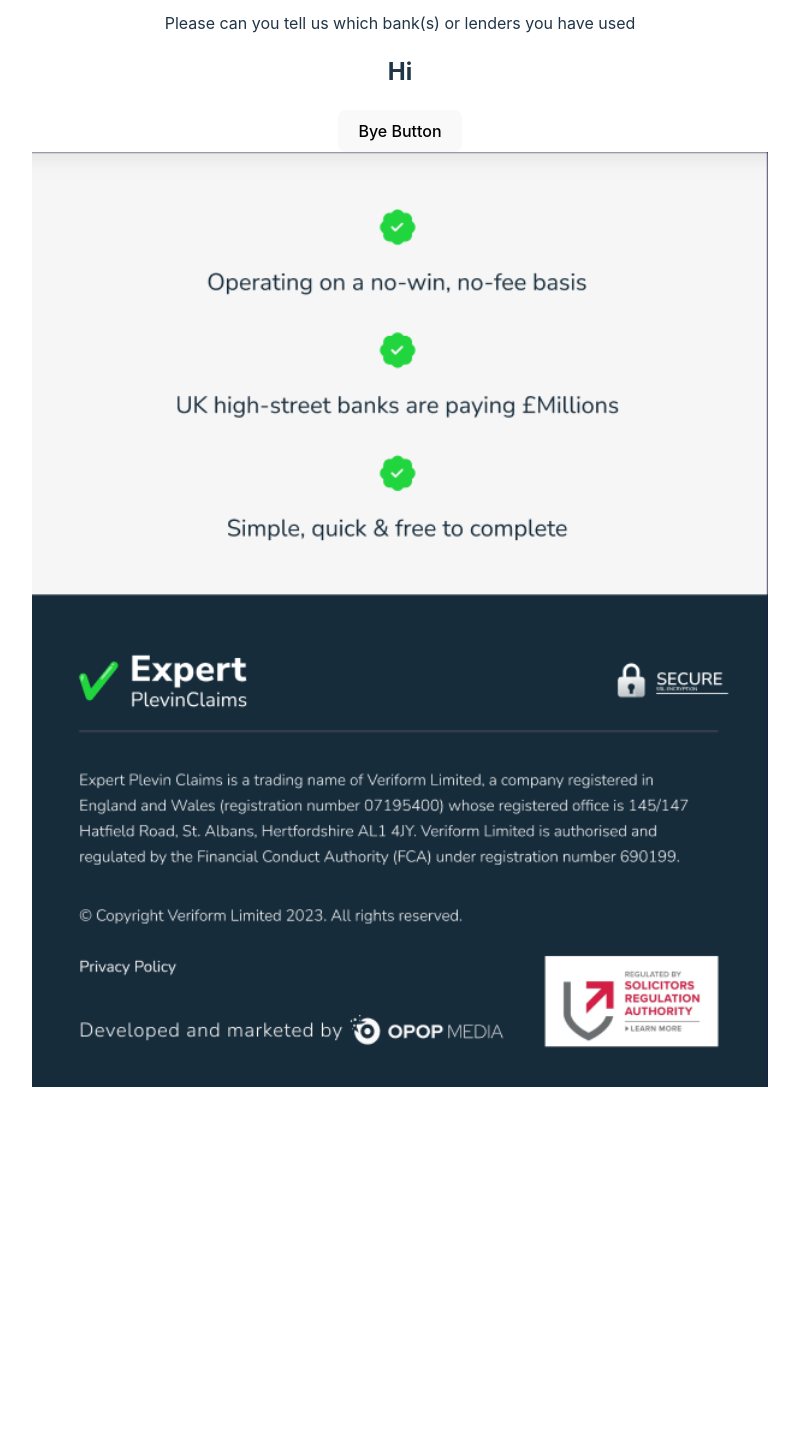
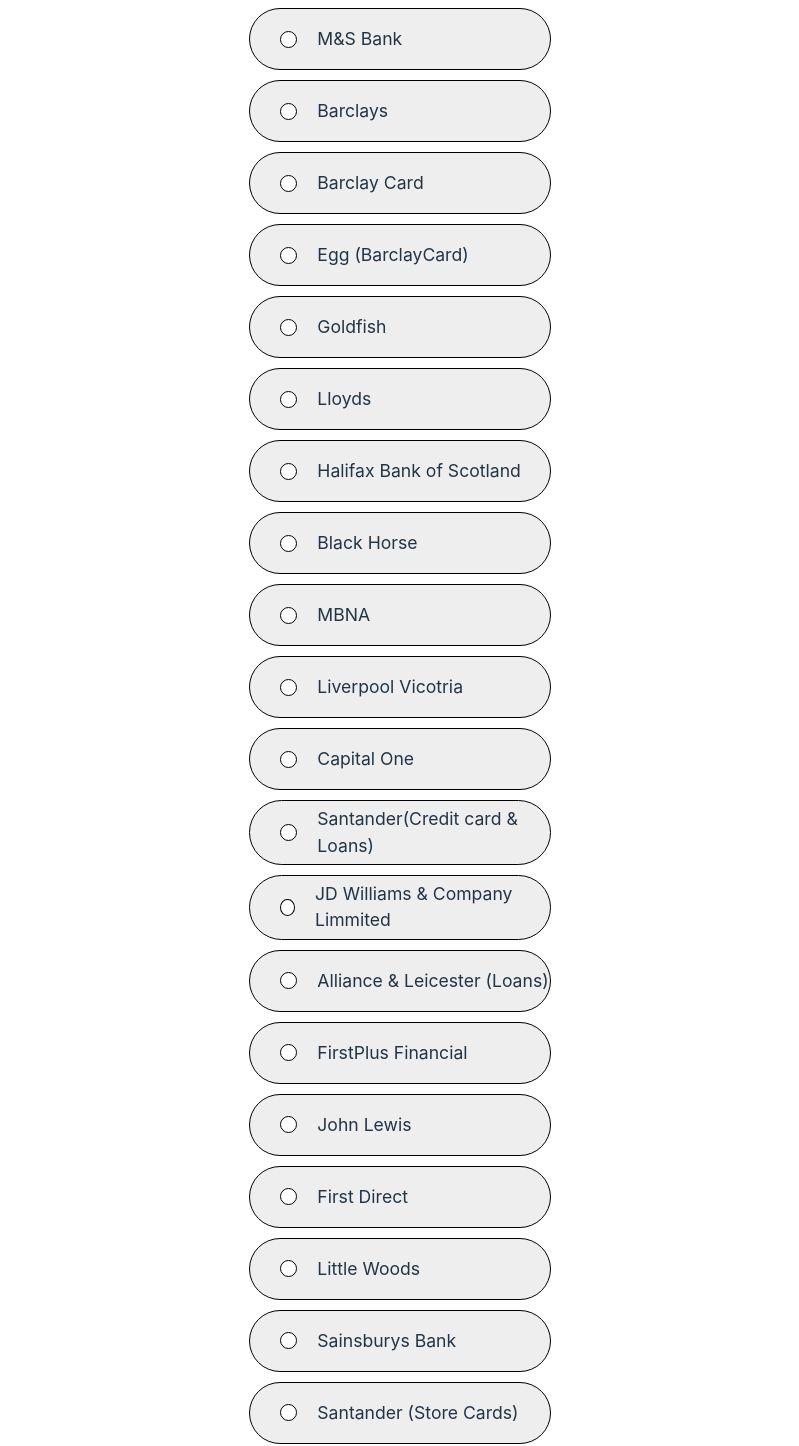
Before and after one commit to DeanTS96/TypeScript-React-MobileView, a React (Vite) app: page /form/page2 in a window 1280 px wide. Shown: the part 258-1704 px from the top of the page, without its empty margins (240-1039 px from the left). Before the commit the page ends 1351 px from the top, so only its background shows below. Built offline with nearby package versions, Linux system fonts and the light colour scheme.

Commit message:
implimented page2

```diff
--- a/src/App.css
+++ b/src/App.css
@@ -2,6 +2,7 @@
   max-width: 1280px;
   margin: 0 auto;
   text-align: center;
+  font-size: 1.1em;
 }
 
 .logo {
@@ -55,3 +56,51 @@
 .answerButton:active{
   background-color: limegreen
 }
+
+.page2Checkbox{
+  background-color: rgb(238, 238, 238);
+  width: 300px;
+  min-height: 50px;
+  margin: 0 auto;
+  padding: 5px 0;
+  margin-bottom: 10px;
+  text-align: left;
+  border-radius: 50px;
+  display: flex;
+  align-items: center;
+  border: solid 1px black;
+}
+
+.checkBox-box {
+  width: 1.3em;
+  height: 1.3em;
+  background-color: white;
+  border-radius: 50%;
+  vertical-align: middle;
+  border: 1px solid black;
+  appearance: none;
+  -webkit-appearance: none;
+  margin-left: 30px;
+  margin-right: 20px;
+}
+
+.checkBox-box:checked {
+  background-color: lime;
+}
+
+.continueButton{
+  width: 200px;
+  border-radius: 25px;
+  margin-top: 40px;
+  margin-bottom: 20px;
+}
+
+.continueButton:active{
+  background-color: limegreen
+}
+
+.checkBoxLabel{
+  width: 200px;
+  display: inline-block;
+  flex-grow: 1;
+}
--- a/src/App.tsx
+++ b/src/App.tsx
@@ -3,6 +3,7 @@
 import {Routes, Route} from 'react-router-dom';
 import Page1 from './components/Page-1';
 import Page2 from './components/Page-2';
+import Page3 from './components/Page-3';
 import Header from './components/Header';
 import Footer from './components/Footer';
 
@@ -17,6 +18,7 @@
       <Routes>
           <Route path="/form/page1" element={<Page1 />}></Route>
           <Route path="/form/page2" element={<Page2 />}></Route>
+          <Route path="/form/page3" element={<Page3 />}></Route>
       </Routes>
       <Footer />
     </>
--- a/src/components/Page-2.tsx
+++ b/src/components/Page-2.tsx
@@ -1,18 +1,187 @@
-import {useDispatch, useSelector} from "react-redux";
-import {RootState} from "../state/store";
-import {goodbye} from "../state/testString/testString";
+import {useDispatch} from "react-redux";
+
+//useSelector
+//import {RootState} from "../state/store";
+
+import {setBanksUsed} from "../state/banksUsed/banksUsed";
+import React from 'react';
+import {useNavigate} from 'react-router-dom';
 
 function Page2() {
-    const greeting = useSelector((state: RootState) => state.testString.value)
+    //const banksUsedState = useSelector((state: RootState) => state.banksUsed.value)
     const dispatch = useDispatch();
-
+    const navigate = useNavigate();
+    function handleSubmit(e: React.FormEvent<HTMLFormElement>) {
+        e.preventDefault();
+        const checkboxes = (e.target as HTMLFormElement).querySelectorAll('input[type="checkbox"]:checked');
+        const listOfBanksUsed: string[] = ([...checkboxes] as HTMLInputElement[]).map((checkbox) => checkbox.dataset.value).filter(Boolean) as string[];
+        dispatch(setBanksUsed(listOfBanksUsed))
+        navigate('/form/page3')
+    }
+//<button onClick={() => dispatch(goodbye("Bye"))}>Bye Button</button>
     return (
         <>
-            <h1>Page2</h1>
             <p className="introText">Thanks for that, now...</p>
             <p className="questionText">Please can you tell us which bank(s) or lenders you have used</p>
-            <h2>{greeting}</h2>
-            <button onClick={() => dispatch(goodbye("Bye"))}>Bye Button</button>
+            <form className="page2Form" onSubmit={handleSubmit}>
+                <div className="page2Checkbox">
+                    <input className="checkBox-box" type="checkbox" data-value="HSBCBank"/>
+                    <label>
+                        HSBC Bank
+                    </label>
+                </div>
+                <div className="page2Checkbox">
+                    <input className="checkBox-box" type="checkbox" data-value="M&SBank"/>
+                    <label>
+                        M&S Bank
+                    </label>
+                </div>
+                <div className="page2Checkbox">
+                    <input className="checkBox-box" type="checkbox" data-value="Barclays"/>
+                    <label>
+                        Barclays
+                    </label>
+                </div>
+                <div className="page2Checkbox">
+                    <input className="checkBox-box" type="checkbox" data-value="BarclayCard"/>
+                    <label>
+                        Barclay Card
+                    </label>
+                </div>
+                <div className="page2Checkbox">
+                    <input className="checkBox-box" type="checkbox" data-value="Egg"/>
+                    <label>
+                        Egg (BarclayCard)
+                    </label>
+                </div>
+                <div className="page2Checkbox">
+                    <input className="checkBox-box" type="checkbox" data-value="Goldfish"/>
+                    <label>
+                        Goldfish
+                    </label>
+                </div>
+                <div className="page2Checkbox">
+                    <input className="checkBox-box" type="checkbox" data-value="Lloyds"/>
+                    <label>
+                        Lloyds
+                    </label>
+                </div>
+                <div className="page2Checkbox">
+                    <input className="checkBox-box" type="checkbox" data-value="HalifaxBankofScotland"/>
+                    <label>
+                        Halifax Bank of Scotland
+                    </label>
+                </div>
+                <div className="page2Checkbox">
+                    <input className="checkBox-box" type="checkbox" data-value="BlackHorse"/>
+                    <label>
+                        Black Horse
+                    </label>
+                </div>
+                <div className="page2Checkbox">
+                    <input className="checkBox-box" type="checkbox" data-value="MBNA"/>
+                    <label>
+                        MBNA
+                    </label>
+                </div>
+                <div className="page2Checkbox">
+                    <input className="checkBox-box" type="checkbox" data-value="LiverpoolVictoria"/>
+                    <label>
+                        Liverpool Vicotria
+                    </label>
+                </div>
+                <div className="page2Checkbox">
+                    <input className="checkBox-box" type="checkbox" data-value="CapitalOne"/>
+                    <label>
+                        Capital One
+                    </label>
+                </div>
+                <div className="page2Checkbox">
+                    <input className="checkBox-box" type="checkbox" data-value="SantanderCreditCard&Loans"/>
+                    <label className="checkBoxLabel">
+                        Santander(Credit card & Loans)
+                    </label>
+                </div>
+                <div className="page2Checkbox">
+                    <input className="checkBox-box" type="checkbox" data-value="JDWilliams"/>
+                    <label>
+                        JD Williams & Company Limmited
+                    </label>
+                </div>
+                <div className="page2Checkbox">
+                    <input className="checkBox-box" type="checkbox" data-value="Alliance"/>
+                    <label>
+                        Alliance & Leicester (Loans)
+                    </label>
+                </div>
+                <div className="page2Checkbox">
+                    <input className="checkBox-box" type="checkbox" data-value="FirstPlus"/>
+                    <label>
+                        FirstPlus Financial
+                    </label>
+                </div>
+                <div className="page2Checkbox">
+                    <input className="checkBox-box" type="checkbox" data-value="JohnLewis"/>
+                    <label>
+                        John Lewis
+                    </label>
+                </div>
+                <div className="page2Checkbox">
+                    <input className="checkBox-box" type="checkbox" data-value="FirstDirect"/>
+                    <label>
+                        First Direct
+                    </label>
+                </div>
+                <div className="page2Checkbox">
+                    <input className="checkBox-box" type="checkbox" data-value="LittleWoods"/>
+                    <label>
+                        Little Woods
+                    </label>
+                </div>
+                <div className="page2Checkbox">
+                    <input className="checkBox-box" type="checkbox" data-value="SainsburysBank"/>
+                    <label>
+                        Sainsburys Bank
+                    </label>
+                </div>
+                <div className="page2Checkbox">
+                    <input className="checkBox-box" type="checkbox" data-value="SantanderStoreCards"/>
+                    <label>
+                        Santander (Store Cards)
+                    </label>
+                </div>
+                <div className="page2Checkbox">
+                    <input className="checkBox-box" type="checkbox" data-value="ShopDirectFinanceCompanyLimited"/>
+                    <label>
+                        Shop Direct Finance company Limited
+                    </label>
+                </div>
+                <div className="page2Checkbox">
+                    <input className="checkBox-box" type="checkbox" data-value="FreemansPLC"/>
+                    <label>
+                        Freemans PLC
+                    </label>
+                </div>
+                <div className="page2Checkbox">
+                    <input className="checkBox-box" type="checkbox" data-value="GrattanPLC"/>
+                    <label>
+                        Grattan PLC
+                    </label>
+                </div>
+                <div className="page2Checkbox">
+                    <input className="checkBox-box" type="checkbox" data-value="Argos"/>
+                    <label>
+                        Argos
+                    </label>
+                </div>
+                <div className="page2Checkbox">
+                    <input className="checkBox-box" type="checkbox" data-value="TheCo-OperativeBank"/>
+                    <label>
+                        The Co-Operative Bank
+                    </label>
+                </div>
+                <button type="submit" className="continueButton">Continue</button>
+            </form>
         </>
     )
 }
--- /dev/null
+++ b/src/components/Page-3.tsx
@@ -0,0 +1,9 @@
+function Page3(){
+    return (
+        <>
+            <h1>Page 3</h1>
+        </>
+    )
+}
+
+export default Page3;
--- /dev/null
+++ b/src/state/banksUsed/banksUsed.ts
@@ -0,0 +1,23 @@
+import {PayloadAction, createSlice} from "@reduxjs/toolkit";
+
+interface BanksUsedState{
+    value: string[];
+}
+
+const initialState: BanksUsedState = {
+    value: []
+}
+
+const banksUsedSlice = createSlice({
+    name: "banksUsed",
+    initialState,
+    reducers: {
+        setBanksUsed: (state, action: PayloadAction<string[]>) => {
+            state.value = action.payload
+        }
+    }
+})
+
+export const {setBanksUsed} = banksUsedSlice.actions;
+
+export default banksUsedSlice.reducer;
--- a/src/state/store.ts
+++ b/src/state/store.ts
@@ -1,10 +1,10 @@
 import {configureStore} from "@reduxjs/toolkit";
-import stringReducer from "./testString/testString";
+import stringReducer from "./banksUsed/banksUsed";
 import hadCreditCardLoanReducer from "./hadCreditCardLoan/hadCreditCardLoan";
 
 export const store = configureStore({
     reducer: {
-        testString: stringReducer,
+        banksUsed: stringReducer,
         hadCreditCardLoan: hadCreditCardLoanReducer
 
     }
--- a/src/state/testString/testString.ts
+++ /dev/null
@@ -1,23 +0,0 @@
-import {PayloadAction, createSlice} from "@reduxjs/toolkit";
-
-interface StringState{
-    value: string;
-}
-
-const initialState: StringState = {
-    value: "Hi"
-}
-
-const stringSlice = createSlice({
-    name: "mystring",
-    initialState,
-    reducers: {
-        goodbye: (state, action: PayloadAction<string>) => {
-            state.value = action.payload
-        }
-    }
-})
-
-export const {goodbye} = stringSlice.actions;
-
-export default stringSlice.reducer;
```
